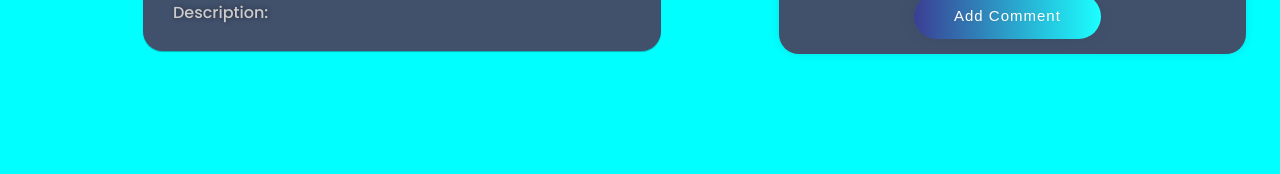
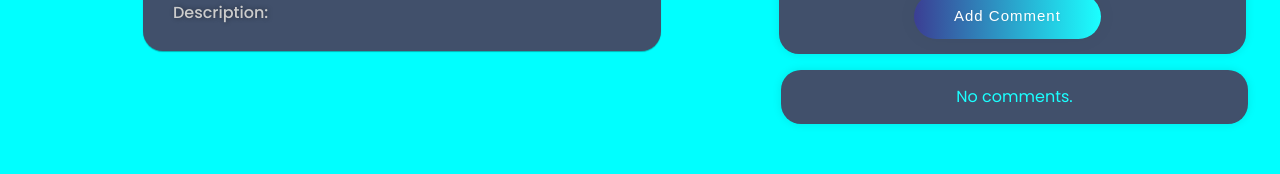
Before and after one commit to Mario1515/CryptoEasy, a React (Vite) app in the folder client/: page /nft-details/1 in a window 1280 px wide. Shown: the part 689-863 px from the top of the page. Built offline with nearby package versions, Linux system fonts and the light colour scheme; no server answers.

Commit message:
No comments func

```diff
--- a/client/src/components/NFTs/CommentsSection/CommentsSection.css
+++ b/client/src/components/NFTs/CommentsSection/CommentsSection.css
@@ -160,3 +160,19 @@ p.text {
         height: 5px;
         background-color:#41506b;
     }
+
+
+    /* No comment */
+
+    .no-comment {
+      background-color: #41506b;
+      padding: 15px; /* Add some padding for spacing */
+      border-radius: 20px;
+      box-shadow: 0 0 10px rgba(0, 0, 0, 0.1); /* Add a subtle box shadow for depth */
+      width: 467px;
+      font-size: 16px;
+      transition: all 0.3s ease;
+      margin-left: -79px !Important;
+      color: #1BFFFF;
+      text-align: center;
+    }
--- a/client/src/components/NFTs/CommentsSection/CommentsSection.jsx
+++ b/client/src/components/NFTs/CommentsSection/CommentsSection.jsx
@@ -72,8 +72,9 @@ const CommentsSection = ({ currentNft, addComment }) => {
         <div className="container mt-3">
           <div className="row">
             <div className="col-md-12">
-            <ul className="list-unstyled ">
-              {currentNft.comments?.map((comment, index) => {
+              <ul className="list-unstyled">
+                {currentNft.comments?.length > 0 ? (
+                  currentNft.comments.map((comment, index) => {
                     const parts = comment.split(':');
 
                     if (parts.length === 2) {
@@ -93,7 +94,7 @@ const CommentsSection = ({ currentNft, addComment }) => {
                               <div className="media-body">
                                 <div className="row d-flex align-items-center">
                                   <h6 className="user pt-2">{username}</h6>
-                              <div className="ml-auto " style={{ marginRight: '40px', marginTop: '1px' }}>
+                                  <div className="ml-auto" style={{ marginRight: '40px', marginTop: '1px' }}>
                                     <p className="text">{currentTime}</p>
                                   </div>
                                 </div>
@@ -105,7 +106,10 @@ const CommentsSection = ({ currentNft, addComment }) => {
                       }
                     }
                     return null;
-              })}
+                  })
+                ) : (
+                  <p className="no-comment">No comments.</p>
+                )}
               </ul>
             </div>
           </div>
@@ -116,10 +120,3 @@ const CommentsSection = ({ currentNft, addComment }) => {
 };
 
 export default CommentsSection;
-
-
-
-
-
-        {/* {!currentNft.comments && <p className="no-comment">No comments.</p>}
-      </div> */}
--- a/client/src/components/NFTs/NFTDetails/NFTDetails.css
+++ b/client/src/components/NFTs/NFTDetails/NFTDetails.css
@@ -107,6 +107,7 @@
   color:#ccc;
   font-weight: 500;
   text-shadow: 1px 0px 5px rgba(0,0,0,0.42);
+  word-break: break-all; /* Break words when needed to prevent overflow */
 }
 
   .nft-details .category-widget {
@@ -124,7 +125,8 @@
   }
 
   .nft-details .description-section {
-    width: 100%; /* Full width by default */
+    width: 200%; /* Full width by default */
+    word-break: break-all;
   }
 
   /* Media query for larger screens to adjust the layout */
```
Lines whose indentation alone changed are shown as unchanged.
